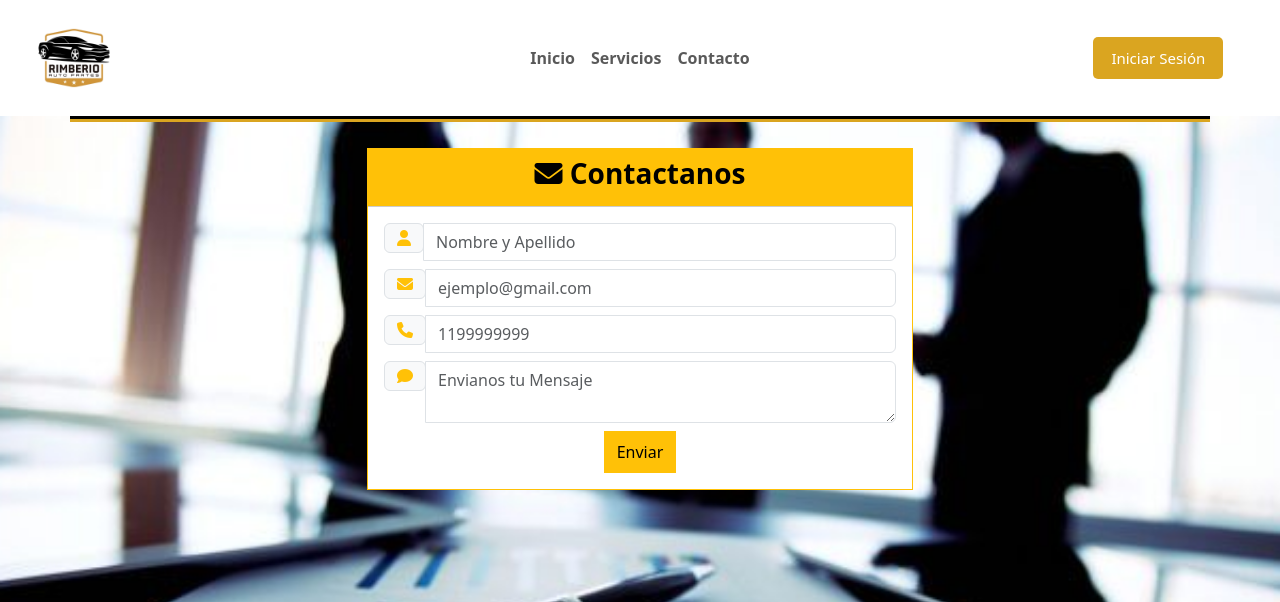
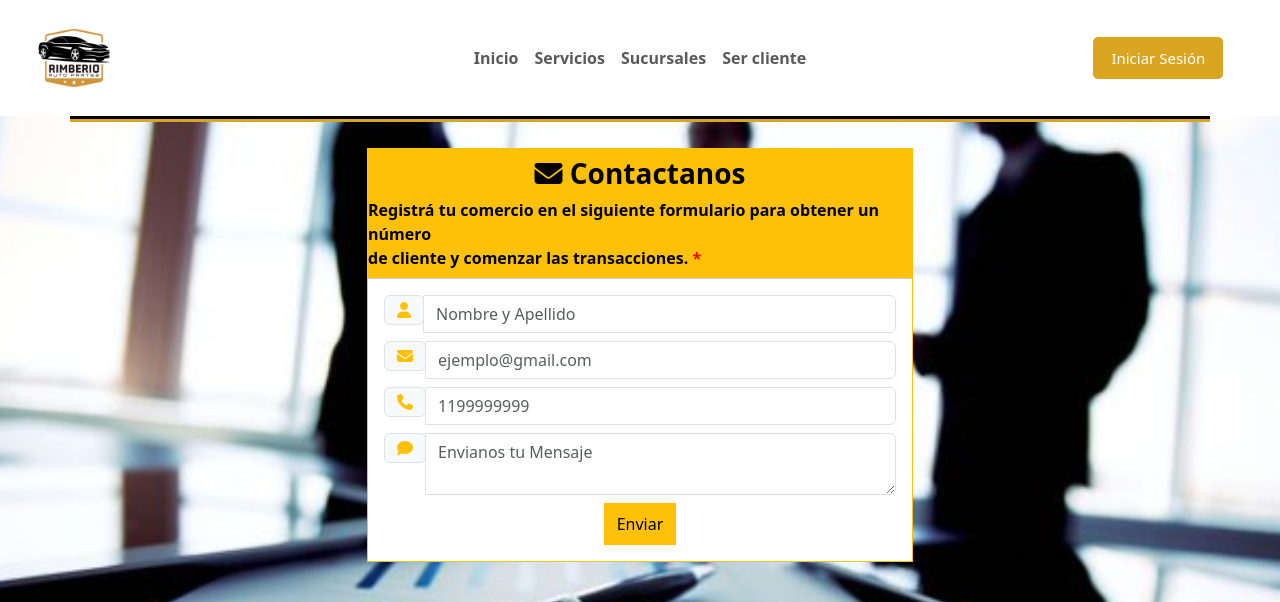
Before and after one commit to Andresperezmaciel/esba, a PHP site: page /contacto.html in a window 1280 px wide. Shown: the top 602 px of the page. Run offline with PHP 8.4, Linux system fonts and the light colour scheme; some libraries are stand-ins or nearby versions.

Commit message:
Add files via upload

```diff
--- a/CSS/styles.css
+++ b/CSS/styles.css
@@ -154,3 +154,8 @@ main{ /*Se ajusta todo el main para que quedé bien con el header y el footer*/
 .filaseparada{ /* Fila que separa las 2 filas de servicios */
     padding-top: 1%;
 }
+
+.numeral{ /* Decoración del numeral en la parte de contactos*/
+    text-decoration: none;
+    color: red;
+}
--- a/contacto.html
+++ b/contacto.html
@@ -27,10 +27,13 @@
                   <a class="nav-link" href="index.html"><strong>Inicio</strong></a>
                 </li>
                 <li class="nav-item">
-                    <a class="nav-link" href="#"><strong>Servicios</strong></a>
+                  <a class="nav-link" href="index.html"><strong>Servicios</strong></a>
                 </li>
                 <li class="nav-item">
-                    <a class="nav-link" href="#"><strong>Contacto</strong></a>
+                  <a class="nav-link" href="index.html"><strong>Sucursales</strong></a>
+                </li>
+                <li class="nav-item">
+                  <a class="nav-link" href="contacto.html"><strong>Ser cliente</strong></a>
                 </li>
               </ul>
           </div>
@@ -45,6 +48,9 @@
     </div>
   <script src="https://cdn.jsdelivr.net/npm/bootstrap@5.3.3/dist/js/bootstrap.bundle.min.js" integrity="sha384-YvpcrYf0tY3lHB60NNkmXc5s9fDVZLESaAA55NDzOxhy9GkcIdslK1eN7N6jIeHz" crossorigin="anonymous"></script>
 
+
+  <!-- Contacto -->
+
       <main>
         <div class="container">
             <div class="row justify-content-center">
@@ -54,6 +60,8 @@
                             <div class="card-header p-0">
                                 <div class="bg-warning text-black text-center py-2">
                                     <h3><i class="fa fa-envelope"></i><strong> Contactanos</strong></h3>
+                                    <p class="justify-content-center card-text"> <strong>Registrá tu comercio en el siguiente formulario para obtener un
+                                      número <br>de cliente y comenzar las transacciones. <a class="numeral">*</a></strong></p>
                                 </div>
                             </div>
                         <div class="card-body p-3">
--- a/index.html
+++ b/index.html
@@ -33,7 +33,7 @@
                     <a class="nav-link" href="#seccion_sucursales"><strong>Sucursales</strong></a>
                   </li>
                   <li class="nav-item">
-                    <a class="nav-link" href="contacto.html"><strong>Contacto</strong></a>
+                    <a class="nav-link" href="contacto.html"><strong>Ser cliente</strong></a>
                   </li>
                 </ul>
             </div>
```
Lines whose indentation alone changed are shown as unchanged.
